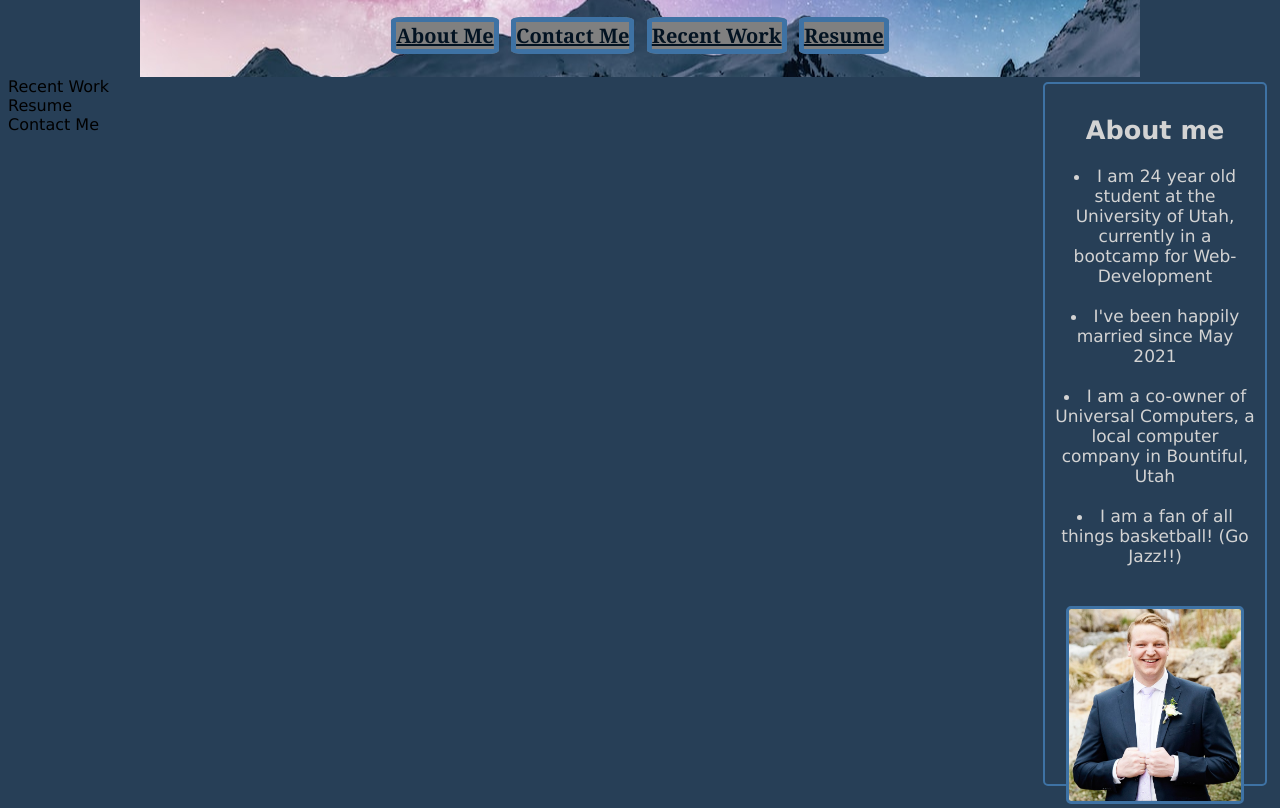
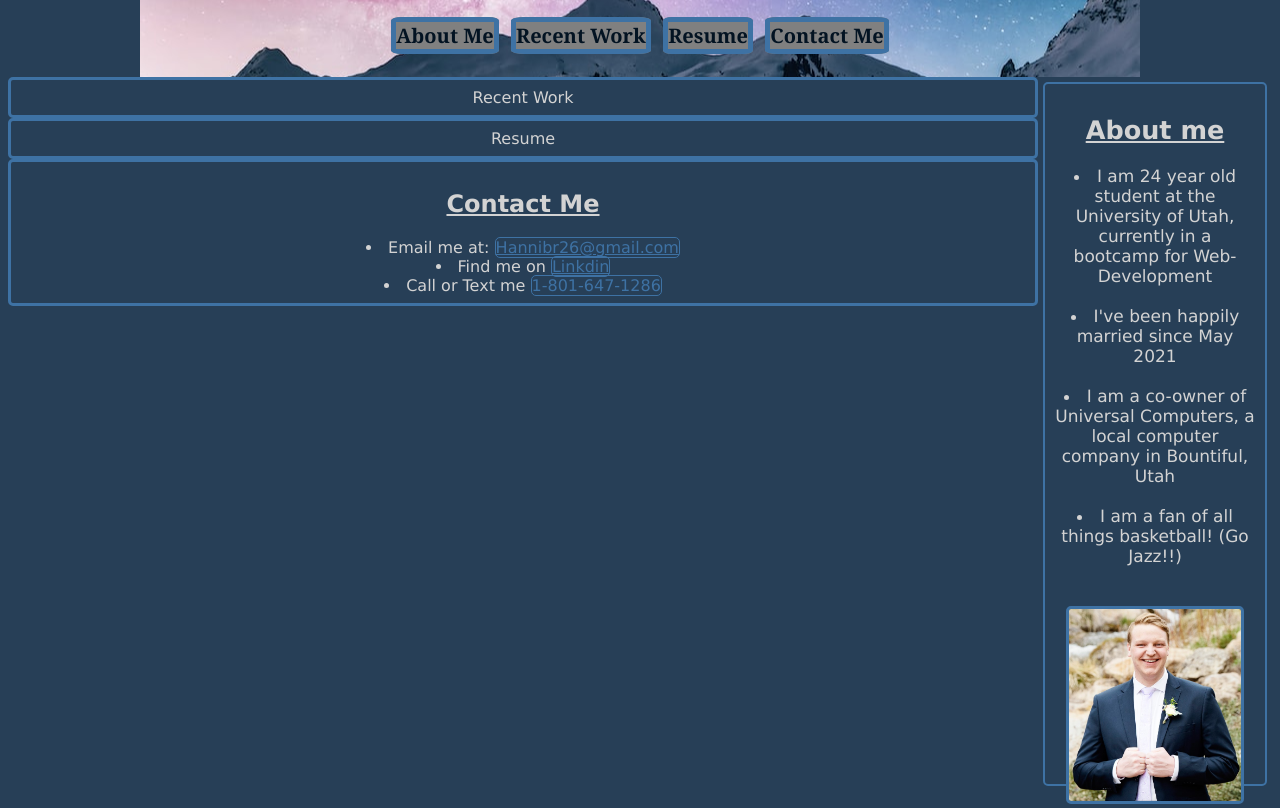
Before and after one commit to BrockHanni/week-2-project, a plain HTML site: page index.html in a window 1280 px wide. Shown: the part 91-899 px from the top of the page. Drawn offline with Linux system fonts and the light colour scheme.

Commit message:
Contact me card

```diff
--- a/assets/style.css
+++ b/assets/style.css
@@ -12,6 +12,9 @@ header {
     background-repeat: no-repeat;
     height: 15vh;
 }
+.sectiontitle{
+    text-decoration: underline;
+}
 .button {
     border-style: solid;
     border-width: 5px;
@@ -23,6 +26,7 @@ header {
     border-color:#3E72A4;
     color:#031322;
     background-color: grey;
+    text-decoration: none;
 
 }
 html{
@@ -56,3 +60,23 @@ html{
     float: right;
     flex: 4;
 }
+.bodysection{
+    border-style: solid;
+    border-color:#3E72A4;
+    border-radius: 5px;
+    padding: 8px;
+    display:flex;
+    /* Makes the boxes not overlap with about me section */
+    flex:0 0 500px;
+    flex-direction: column;
+    color:lightgrey;
+    text-align: center;
+    align-items: center;
+
+}
+.link{
+    color:#3E72A4;
+    border-style: solid;
+    border-radius: 5px;
+    border-width: 1px;
+}
--- a/index.html
+++ b/index.html
@@ -15,17 +15,17 @@
         <nav class="nav">
             <!-- links to different sections on page -->
             <a href="#About" class="button">About Me</a>
-            <a href="#Contact" class="button">Contact Me</a>
             <a href="#Recent" class="button">Recent Work</a>
             <a href="#Resume" class="button">Resume</a>
+            <a href="#Contact" class="button">Contact Me</a>
         </nav>
     </header>
 
 
     <main>
         <!-- About Me section -->
-        <section class="aboutme">
-            <h2>About me</h2>
+        <section class="aboutme" id="About">
+            <h2 class="sectiontitle">About me</h2>
 
 
                 <li>I am 24 year old student at the University of Utah, currently in a bootcamp for Web-Development</li>
@@ -44,9 +44,17 @@
 
         </section>
 
-        <section class="recentwork">Recent Work</section>
-        <section class="resume">Resume</section>
-        <section class="contact">Contact Me</section>
+        <section id ="Recent" class="bodysection">Recent Work</section>
+        <section id="Resume" class="bodysection">Resume</section>
+
+        <section id="Contact" class="bodysection">
+         <h2 class="sectiontitle">Contact Me</h2>
+
+         <li> Email me at: <a href=mailto:hannibr26@gmail.com class="link">Hannibr26@gmail.com</a> </li>
+         <li>Find me on <a href="https://www.linkedin.com/in/brock-hanni-803b37215/" class="link">Linkdin</a></li>
+         <li>Call or Text me <a class="link">1-801-647-1286</a></li>
+
+        </section>
 
 
 
```
